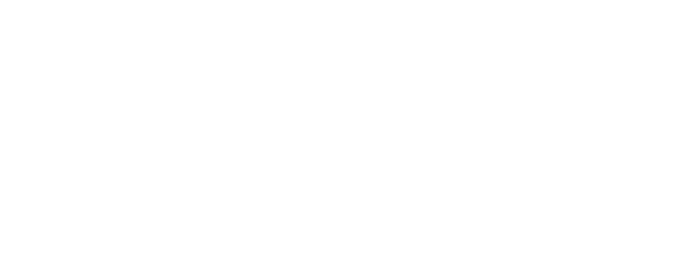
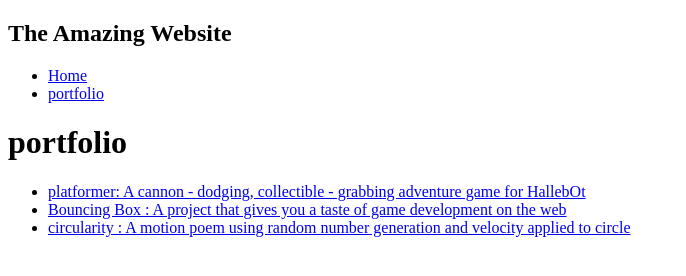
Before and after one commit to driley21/driley21.github.io, a plain HTML site: page portfolio.html in a window 1280 px wide. Shown: the whole page, without its empty margins (0-686 px from the left). Drawn offline with Linux system fonts and the light colour scheme.

Commit message:
add portfolio.html file

```diff
--- a/portfolio.html
+++ b/portfolio.html
@@ -0,0 +1,35 @@
+<!DOCTYPE html>
+<html>
+    <head>
+    </head>
+
+</html>
+    <body
+<div id="all-contents">
+
+        <nav>
+            <h1>The Amazing Website</h1>
+            <ul id="nav-ul">
+                <li class="nav-li">
+                    <a class="nav-a" href="index.html">Home</a>
+                 </li>
+                 <li class="nav-li">
+                    <a class="nav-a" href="portfolio.html">portfolio</a>
+                </li>
+            </ul>
+        </nav>
+        <main>
+            <div class="content">
+
+             </div>
+            <h1>
+                portfolio
+            </h1>
+            <ul id="portfolio">
+        <li><a href=projects/platformer/">platformer: A cannon - dodging, collectible - grabbing adventure game for HallebOt</a></li>
+        <li><a href="projects/bouncing-box/">Bouncing Box : A project that gives you a taste of game development on the web </a></li>
+        <li><a href="projects/circularity/">circularity : A motion poem using random number generation and velocity applied to circle</a></li>
+            </ul>
+        </main>
+    </body>
+</html>
--- a/style.css
+++ b/style.css
@@ -62,3 +62,28 @@ main {
 h2, h3 {
     margin: 0px;
 }
+ /* portfolio styles */
+ .content h1 {
+    color: black;
+}
+
+#portfolio {
+    list-style-type: none;
+    padding-left: 0;
+}
+
+#portfolio li {
+    background: #fff;
+    padding: 10px;
+    border-radius: 10px;
+    margin-bottom: 10px;
+}
+
+#portfolio li:hover {
+    background: #eee;
+}
+
+#portfolio a {
+    text-decoration: none;
+    color: #454545;
+}
```
